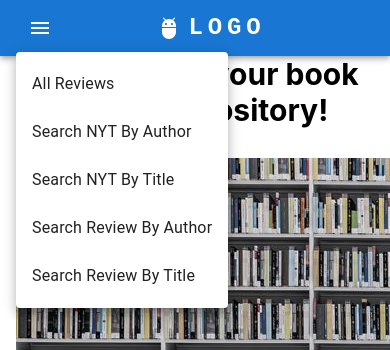
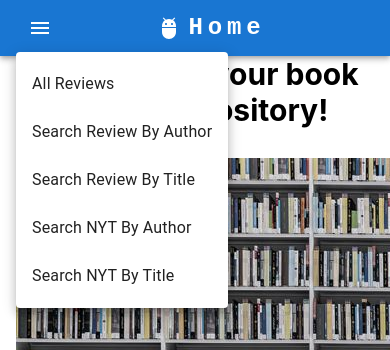
Before and after one commit to JosephAnderson5678/frontCoSchedule, a React (Create React App) app in the folder nytfront/: page / in a window 390 px wide. Both pictures are taken after a click on the button "home". Shown: the top 350 px of the page. Built offline with nearby package versions, Linux system fonts and the light colour scheme.

Commit message:
Added home navigation to the responsive app bar.

```diff
--- a/nytfront/src/Components/Navbar/ResponseiveAppBar.js
+++ b/nytfront/src/Components/Navbar/ResponseiveAppBar.js
@@ -57,13 +57,13 @@ function ResponsiveAppBar() {
               textDecoration: 'none',
             }}
           >
-            LOGO
+            Home
           </Typography>
 
           <Box sx={{ flexGrow: 1, display: { xs: 'flex', md: 'none' } }}>
             <IconButton
               size="large"
-              aria-label="account of current user"
+              aria-label="home"
               aria-controls="menu-appbar"
               aria-haspopup="true"
               onClick={handleOpenNavMenu}
@@ -90,8 +90,16 @@ function ResponsiveAppBar() {
               }}
             >
             {/* MOBILE MENU*/ }
+
             <MenuItem onClick={handleCloseNavMenu}  component={RRLink}   to="/getallreviews/">
                     <Typography textAlign="center">All Reviews</Typography>
+                </MenuItem>
+
+                <MenuItem onClick={handleCloseNavMenu}  component={RRLink}   to="/searchreviewbyauthor/">
+                    <Typography textAlign="center">Search Review By Author</Typography>
+                </MenuItem>
+                <MenuItem onClick={handleCloseNavMenu}  component={RRLink}   to="/searchreviewbytitle/">
+                    <Typography textAlign="center">Search Review By Title</Typography>
                 </MenuItem>
                 <MenuItem onClick={handleCloseNavMenu}  component={RRLink}   to="/searchauthorNYT/">
                     <Typography textAlign="center">Search NYT By Author</Typography>
@@ -101,13 +109,6 @@ function ResponsiveAppBar() {
                 <MenuItem onClick={handleCloseNavMenu}  component={RRLink}   to="/searchtitleNYT/">
                     <Typography textAlign="center">Search NYT By Title</Typography>
                 </MenuItem>
-                <MenuItem onClick={handleCloseNavMenu}  component={RRLink}   to="/searchreviewbyauthor/">
-                    <Typography textAlign="center">Search Review By Author</Typography>
-                </MenuItem>
-                <MenuItem onClick={handleCloseNavMenu}  component={RRLink}   to="/searchreviewbytitle/">
-                    <Typography textAlign="center">Search Review By Title</Typography>
-                </MenuItem>
-
             </Menu>
           </Box>
           <AdbIcon sx={{ display: { xs: 'flex', md: 'none' }, mr: 1 }} />
@@ -115,7 +116,7 @@ function ResponsiveAppBar() {
             variant="h5"
             noWrap
             component="a"
-            href=""
+            href="/"
             sx={{
               mr: 2,
               display: { xs: 'flex', md: 'none' },
@@ -127,13 +128,22 @@ function ResponsiveAppBar() {
               textDecoration: 'none',
             }}
           >
-            LOGO
+            Home
+            {/* End of Mobile Menu*/ }
           </Typography>
                       {/* BIG NON MOBILE MENU*/ }
 
           <Box sx={{ flexGrow: 1, display: { xs: 'none', md: 'flex' } }}>
+
           <MenuItem onClick={handleCloseNavMenu}  component={RRLink}   to="/getallreviews/">
                     <Typography textAlign="center">All Reviews</Typography>
+                </MenuItem>
+
+                <MenuItem onClick={handleCloseNavMenu}  component={RRLink}   to="/searchreviewbyauthor/">
+                    <Typography textAlign="center">Search Review By Author</Typography>
+                </MenuItem>
+                <MenuItem onClick={handleCloseNavMenu}  component={RRLink}   to="/searchreviewbytitle/">
+                    <Typography textAlign="center">Search Review By Title</Typography>
                 </MenuItem>
                 <MenuItem onClick={handleCloseNavMenu}  component={RRLink}   to="/searchauthorNYT/">
                     <Typography textAlign="center">Search NYT By Author</Typography>
@@ -142,12 +152,6 @@ function ResponsiveAppBar() {
 
                 <MenuItem onClick={handleCloseNavMenu}  component={RRLink}   to="/searchtitleNYT/">
                     <Typography textAlign="center">Search NYT By Title</Typography>
-                </MenuItem>
-                <MenuItem onClick={handleCloseNavMenu}  component={RRLink}   to="/searchreviewbyauthor/">
-                    <Typography textAlign="center">Search Review By Author</Typography>
-                </MenuItem>
-                <MenuItem onClick={handleCloseNavMenu}  component={RRLink}   to="/searchreviewbytitle/">
-                    <Typography textAlign="center">Search Review By Title</Typography>
                 </MenuItem>
 
 
```
